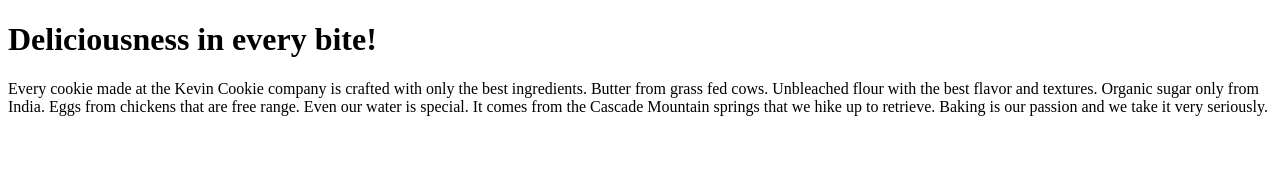
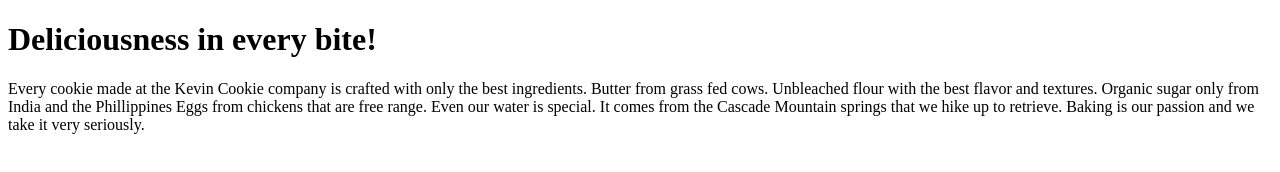
Before and after one commit to Jake-Whitling/Git_and_Github_Tutorial, a plain HTML site: page index.htm in a window 1280 px wide. Drawn offline with Linux system fonts and the light colour scheme.

Commit message:
Update index.htm

```diff
--- a/index.htm
+++ b/index.htm
@@ -4,7 +4,7 @@
 
 <h1>Deliciousness in every bite!</h1>
 
-<p>Every cookie made at the Kevin Cookie company is crafted with only the best ingredients. Butter from grass fed cows. Unbleached flour with the best flavor and textures. Organic sugar only from India. Eggs from chickens that are free range. Even our water is special. It comes from the Cascade Mountain springs that we hike up to retrieve. Baking is our passion and we take it very seriously.</p>
+<p>Every cookie made at the Kevin Cookie company is crafted with only the best ingredients. Butter from grass fed cows. Unbleached flour with the best flavor and textures. Organic sugar only from India and the Phillippines Eggs from chickens that are free range. Even our water is special. It comes from the Cascade Mountain springs that we hike up to retrieve. Baking is our passion and we take it very seriously.</p>
 
 </body>
 </html>
```
